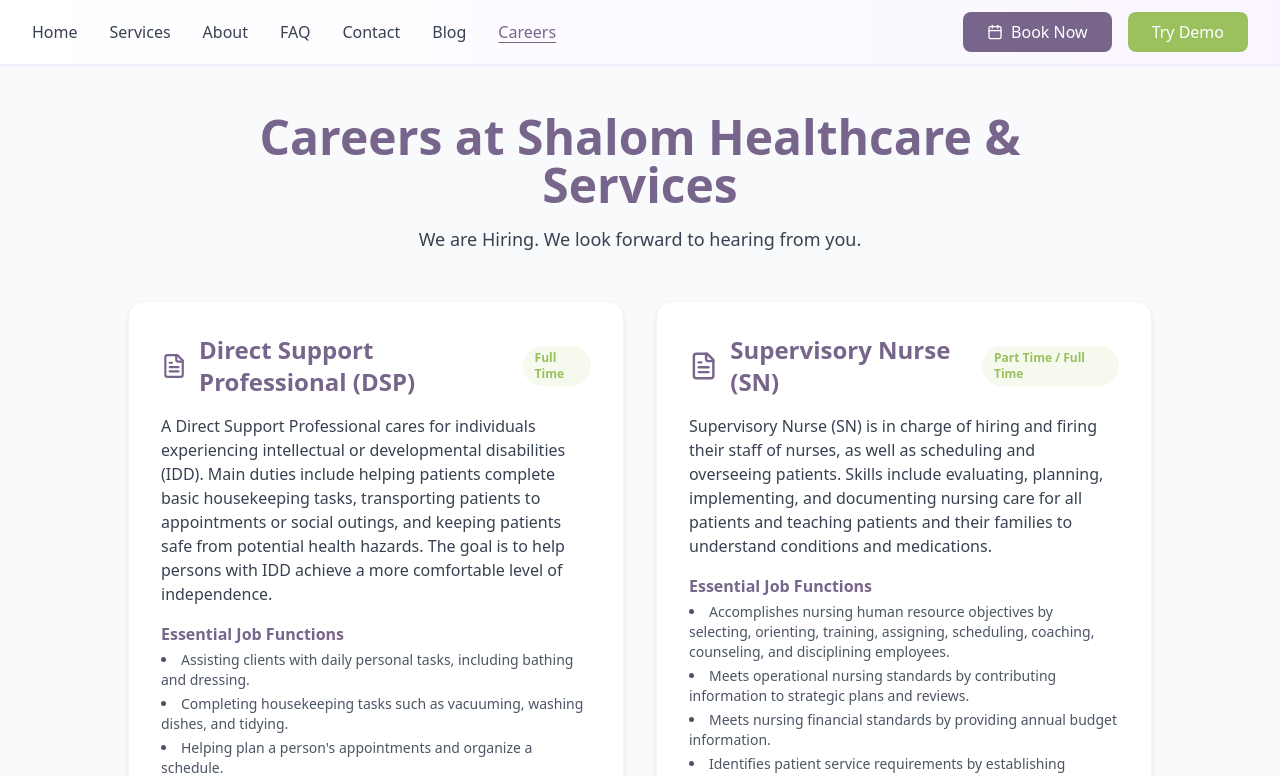
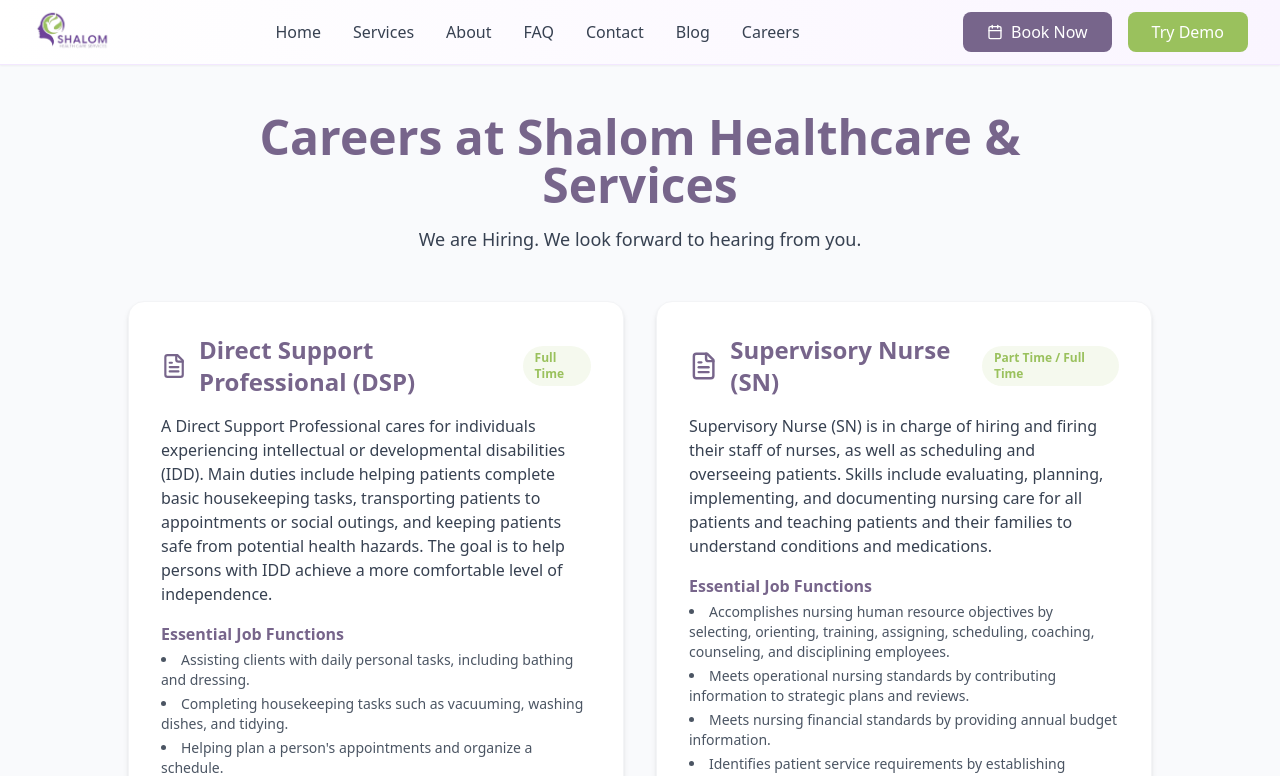
Before and after one commit to abenooo/healthcare, a React (Vite) app: page /careers in a window 1280 px wide. Shown: the top 776 px of the page. Built offline with nearby package versions, Linux system fonts and the light colour scheme.

Commit message:
Refactor Navbar component to enhance layout and maintainability by updating logo import, simplifying navigation items, and improving mobile menu structure. This change prepares the component for future enhancements while retaining core functionality.

```diff
--- a/src/components/Navbar.tsx
+++ b/src/components/Navbar.tsx
@@ -2,23 +2,18 @@
 
 import { useState } from "react"
 import {
-  ChevronDown,
   X,
   Menu,
   User,
   Settings,
   LogOut,
-  Bell,
-  MessageCircle,
   Heart,
   Stethoscope,
   Users,
   Building2,
   Calendar,
 } from "lucide-react"
-import logo from "../../public/logo.webp"
-import { useLocation } from "react-router-dom"
-
+import Logo from "../../public/logo.webp"
 interface NavbarProps {
   onLoginClick?: () => void
   onDemoClick?: () => void
@@ -37,7 +32,6 @@ const navigationItems = [
   { name: "Contact", to: "/contact" },
   { name: "Blog", to: "/blog" },
   { name: "Careers", to: "/careers" },
-
 ]
 
 export default function Navbar({
@@ -50,7 +44,6 @@ export default function Navbar({
 }: NavbarProps) {
   const [isMenuOpen, setIsMenuOpen] = useState(false)
   const [isProfileOpen, setIsProfileOpen] = useState(false)
-  const location = useLocation()
 
   const isUserLoggedIn = isLoggedIn || !!user
 
@@ -133,132 +126,38 @@ export default function Navbar({
   const notificationCount = getNotificationCount()
 
   return (
-    <nav className="bg-gradient-to-r from-white to-purple-50 border-b border-purple-100 sticky top-0 z-40 backdrop-blur-lg bg-white/95 shadow-sm">
+    <>
+      <nav className="bg-gradient-to-r from-white to-purple-50 border-b border-purple-100 sticky top-0 z-50 backdrop-blur-lg bg-white/95 shadow-sm">
         <div className="max-w-7xl mx-auto px-4 sm:px-6 lg:px-8">
           <div className="flex justify-between items-center h-16">
-          {/* Logo */}
-          {/* <div className="flex items-center space-x-3">
-            <img src="/logo.webp" className="w-20 h-20 text-white" alt="Shalom Health Care Services" />
-          </div> */}
+            <div className="flex items-center space-x-3">
+              <img
+                src={Logo}
+                alt="Shalom Health Care Services"
+                className="w-16 h-16 sm:w-20 sm:h-20 object-contain"
+              />
+            </div>
 
             {/* Desktop Navigation - Only show if not logged in */}
             {!isUserLoggedIn && (
               <div className="hidden lg:flex items-center space-x-8">
-              {navigationItems.map((item) => {
-                const isActive = location.pathname === item.to;
-                return (
+                {navigationItems.map((item) => (
                   <a
                     key={item.name}
                     href={item.to}
-                    className={`font-medium transition-colors duration-200 py-2 ${
-                      isActive
-                        ? "text-[#77658B] underline underline-offset-4"
-                        : "text-gray-700 hover:text-[#77658B]"
-                    }`}
+                    className="font-medium transition-colors duration-200 py-2 text-gray-700 hover:text-[#77658B]"
                   >
                     {item.name}
                   </a>
-                );
-              })}
+                ))}
               </div>
             )}
 
             {/* User Profile Section - Show when logged in */}
             {isUserLoggedIn ? (
-            // <div className="flex items-center space-x-4">
-            //   {/* Quick Actions for different roles */}
-            //   <div className="hidden md:flex items-center space-x-3">
-            //     {userRole === "Doctor" && (
-            //       <>
-            //         <button
-            //           className="p-2 text-gray-600 hover:text-[#77658B] hover:bg-purple-50 rounded-lg transition-colors duration-200"
-            //           title="Emergency Alerts"
-            //         >
-            //           <div className="relative">
-            //             <Bell className="w-5 h-5" />
-            //             <span className="absolute -top-1 -right-1 w-3 h-3 bg-red-500 rounded-full text-xs text-white flex items-center justify-center">
-            //               3
-            //             </span>
-            //           </div>
-            //         </button>
-            //         <button
-            //           className="p-2 text-gray-600 hover:text-[#9AC15D] hover:bg-green-50 rounded-lg transition-colors duration-200"
-            //           title="Patient Messages"
-            //         >
-            //           <MessageCircle className="w-5 h-5" />
-            //         </button>
-            //       </>
-            //     )}
-
-            //     {userRole === "Patient" && (
-            //       <>
-            //         <button
-            //           className="p-2 text-gray-600 hover:text-[#77658B] hover:bg-purple-50 rounded-lg transition-colors duration-200"
-            //           title="Notifications"
-            //         >
-            //           <div className="relative">
-            //             <Bell className="w-5 h-5" />
-            //             {notificationCount > 0 && (
-            //               <span className="absolute -top-1 -right-1 w-3 h-3 bg-[#77658B] rounded-full text-xs text-white flex items-center justify-center">
-            //                 {notificationCount}
-            //               </span>
-            //             )}
-            //           </div>
-            //         </button>
-            //         <button
-            //           className="p-2 text-gray-600 hover:text-[#9AC15D] hover:bg-green-50 rounded-lg transition-colors duration-200"
-            //           title="Care Team Messages"
-            //         >
-            //           <MessageCircle className="w-5 h-5" />
-            //         </button>
-            //       </>
-            //     )}
-
-            //     {(userRole === "HR Manager" || userRole === "Admin") && (
-            //       <button
-            //         className="p-2 text-gray-600 hover:text-[#77658B] hover:bg-purple-50 rounded-lg transition-colors duration-200"
-            //         title="System Notifications"
-            //       >
-            //         <div className="relative">
-            //           <Bell className="w-5 h-5" />
-            //           {notificationCount > 0 && (
-            //             <span className="absolute -top-1 -right-1 w-3 h-3 bg-[#77658B] rounded-full text-xs text-white flex items-center justify-center">
-            //               {notificationCount}
-            //             </span>
-            //           )}
-            //         </div>
-            //       </button>
-            //     )}
-            //   </div>
-
-            //   {/* User Profile Dropdown */}
-            //   <div className="relative">
-            //     <button
-            //       onClick={() => setIsProfileOpen(!isProfileOpen)}
-            //       className="flex items-center space-x-3 p-2 rounded-lg hover:bg-purple-50 transition-colors duration-200"
-            //     >
-            //       <div className="relative">
-            //         <img
-            //           src={userInfo.avatar || "/placeholder.svg"}
-            //           alt={userInfo.name}
-            //           className="w-8 h-8 rounded-full object-cover border-2 border-purple-200"
-            //         />
-            //         <div
-            //           className={`absolute -bottom-0.5 -right-0.5 w-3 h-3 ${userInfo.statusColor} rounded-full border-2 border-white`}
-            //         ></div>
-            //       </div>
-            //       <div className="hidden md:block text-left">
-            //         <p className="text-sm font-medium text-gray-900">{userInfo.name}</p>
-            //         <p className="text-xs text-gray-500">{userInfo.title}</p>
-            //       </div>
-            //       <ChevronDown className="w-4 h-4 text-gray-500" />
-            //     </button>
-
-
-            //   </div>
-            // </div>
-            <>
-            </>
+              <div className="flex items-center space-x-4">
+                <span className="text-sm text-gray-600">Welcome back, {userInfo.name}</span>
+              </div>
             ) : (
               /* Action Buttons - Show when not logged in */
               <div className="hidden lg:flex items-center space-x-4">
@@ -281,42 +180,46 @@ export default function Navbar({
             {/* Mobile Menu Button */}
             <button
               onClick={() => setIsMenuOpen(!isMenuOpen)}
-            className="lg:hidden p-2 text-gray-700 hover:text-[#77658B] transition-colors duration-200"
+              className="lg:hidden p-2 text-gray-700 hover:text-[#77658B] transition-colors duration-200 z-50 relative"
             >
               {isMenuOpen ? <X className="w-6 h-6" /> : <Menu className="w-6 h-6" />}
             </button>
           </div>
         </div>
+      </nav>
+
+      {/* Mobile Menu Overlay */}
+      {isMenuOpen && (
+        <>
+          {/* Backdrop */}
+          <div
+            className="fixed inset-0 bg-black/50 z-40 lg:hidden"
+            onClick={() => setIsMenuOpen(false)}
+          />
 
           {/* Mobile Menu */}
-      {isMenuOpen && (
-        <div className="lg:hidden border-t border-purple-200 bg-gradient-to-r from-white to-purple-50">
-          <div className="px-4 py-4 space-y-3">
+          <div className="fixed top-16 left-0 right-0 bottom-0 bg-white z-40 lg:hidden overflow-y-auto">
+            <div className="px-4 py-6 space-y-4">
               {!isUserLoggedIn ? (
                 <>
-                {navigationItems.map((item) => {
-                  const isActive = location.pathname === item.to;
-                  return (
+                  {navigationItems.map((item) => (
                     <a
                       key={item.name}
                       href={item.to}
-                      className={`font-medium transition-colors duration-200 py-2 ${
-                        isActive
-                          ? "text-[#77658B] underline underline-offset-4"
-                          : "text-gray-700 hover:text-[#77658B]"
-                      }`}
+                      className="block font-medium text-gray-700 hover:text-[#77658B] py-3 px-2 rounded-lg hover:bg-purple-50 transition-colors duration-200"
                       onClick={() => setIsMenuOpen(false)}
                     >
                       {item.name}
                     </a>
-                  );
-                })}
+                  ))}
+
+                  <div className="pt-4 space-y-3">
                     <button
                       onClick={() => {
                         onBookNowClick?.()
                         setIsMenuOpen(false)
                       }}
-                  className="w-full bg-[#77658B] text-white px-6 py-2 rounded-lg hover:bg-[#77658B]/90 transition-colors duration-200 font-medium mt-4 flex items-center justify-center space-x-2"
+                      className="w-full bg-[#77658B] text-white px-6 py-3 rounded-lg hover:bg-[#77658B]/90 transition-colors duration-200 font-medium flex items-center justify-center space-x-2"
                     >
                       <Calendar className="w-4 h-4" />
                       <span>Book Now</span>
@@ -326,19 +229,20 @@ export default function Navbar({
                         onDemoClick?.()
                         setIsMenuOpen(false)
                       }}
-                  className="w-full bg-[#9AC15D] text-white px-6 py-2 rounded-lg hover:bg-[#9AC15D]/90 transition-colors duration-200 font-medium"
+                      className="w-full bg-[#9AC15D] text-white px-6 py-3 rounded-lg hover:bg-[#9AC15D]/90 transition-colors duration-200 font-medium"
                     >
                       Try Demo
                     </button>
+                  </div>
                 </>
               ) : (
-              <div className="space-y-3">
+                <div className="space-y-4">
                   {/* Mobile User Info */}
-                <div className="flex items-center space-x-3 p-3 bg-purple-50 rounded-lg">
+                  <div className="flex items-center space-x-3 p-4 bg-purple-50 rounded-lg">
                     <img
                       src={userInfo.avatar || "/placeholder.svg"}
                       alt={userInfo.name}
-                    className="w-10 h-10 rounded-full object-cover border-2 border-purple-200"
+                      className="w-12 h-12 rounded-full object-cover border-2 border-purple-200"
                     />
                     <div>
                       <p className="font-medium text-gray-900">{userInfo.name}</p>
@@ -347,11 +251,11 @@ export default function Navbar({
                   </div>
 
                   {/* Mobile Menu Items */}
-                <button className="w-full flex items-center space-x-3 p-3 text-left hover:bg-purple-50 rounded-lg transition-colors duration-200">
+                  <button className="w-full flex items-center space-x-3 p-4 text-left hover:bg-purple-50 rounded-lg transition-colors duration-200">
                     <User className="w-5 h-5 text-gray-500" />
                     <span className="text-gray-700">My Profile</span>
                   </button>
-                <button className="w-full flex items-center space-x-3 p-3 text-left hover:bg-purple-50 rounded-lg transition-colors duration-200">
+                  <button className="w-full flex items-center space-x-3 p-4 text-left hover:bg-purple-50 rounded-lg transition-colors duration-200">
                     <Settings className="w-5 h-5 text-gray-500" />
                     <span className="text-gray-700">Settings</span>
                   </button>
@@ -360,7 +264,7 @@ export default function Navbar({
                       onLogout?.()
                       setIsMenuOpen(false)
                     }}
-                  className="w-full flex items-center space-x-3 p-3 text-left hover:bg-red-50 rounded-lg transition-colors duration-200 text-red-600"
+                    className="w-full flex items-center space-x-3 p-4 text-left hover:bg-red-50 rounded-lg transition-colors duration-200 text-red-600"
                   >
                     <LogOut className="w-5 h-5" />
                     <span className="font-medium">Sign Out</span>
@@ -369,10 +273,11 @@ export default function Navbar({
               )}
             </div>
           </div>
+        </>
       )}
 
       {/* Click outside to close dropdown */}
       {isProfileOpen && <div className="fixed inset-0 z-40" onClick={() => setIsProfileOpen(false)} />}
-    </nav>
+    </>
   )
 }
```
Lines whose indentation alone changed are shown as unchanged.
